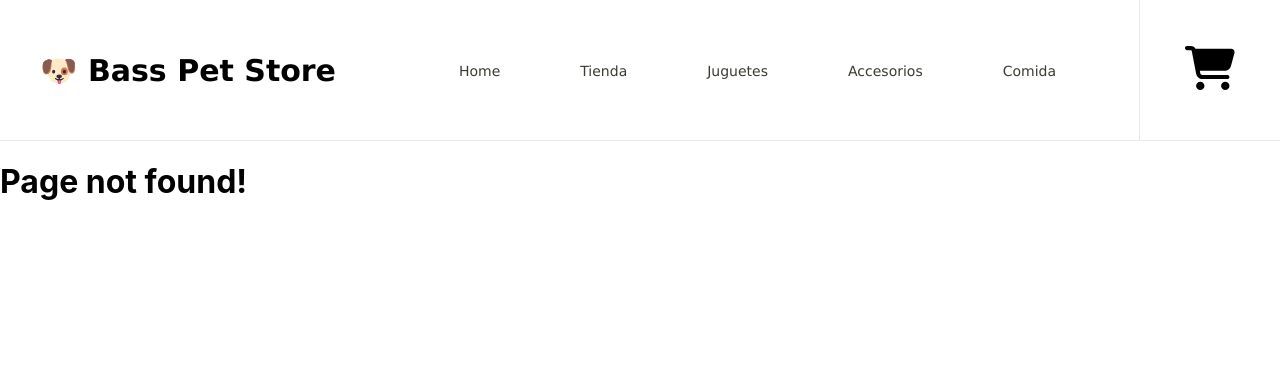
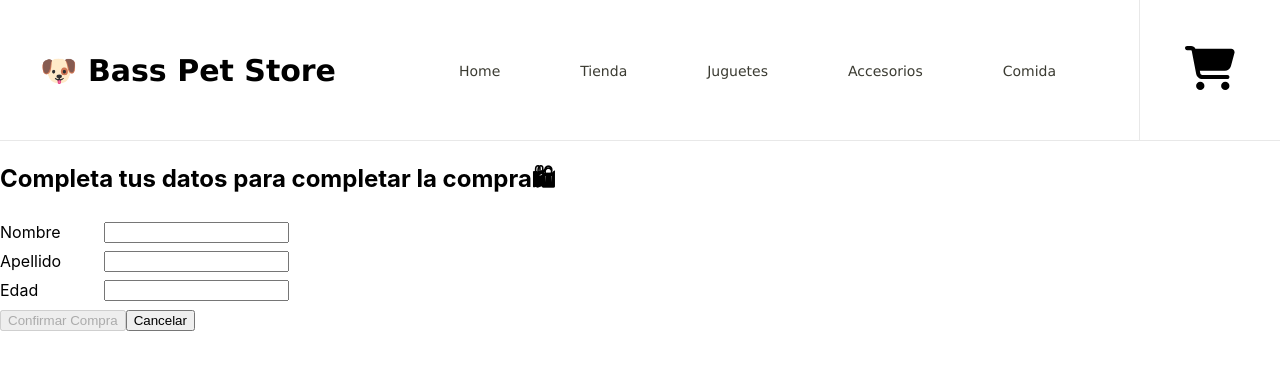
Before and after one commit to ecostabal/react_coder, a React (Create React App) app: page /checkout in a window 1280 px wide. Before the commit this address had no page. Shown: the top 370 px of the page. Built offline with nearby package versions, Linux system fonts and the light colour scheme.

Commit message:
casiMuero

```diff
--- a/src/App.js
+++ b/src/App.js
@@ -2,9 +2,11 @@ import './App.css';
 import NavBar from './components/NavBar/NavBar';
 import ItemListContainer from './components/ItemListContainer/ItemListContainer'
 import ItemDetailContainer from './components/ItemDetailContainer/ItemDetailContainer';
+import CartContainer from './components/CartContainer/CartContainer';
+import Checkout from './components/Checkout/Checkout';
+import OrderConfirmation from './components/OrderConfirmation/OrderConfirmation';
 import { BrowserRouter, Routes, Route } from 'react-router-dom';
 import { CartContextProvider } from "./context/cartContext";
-import CartContainer from './components/CartContainer/CartContainer';
 
 
 function App() {
@@ -18,6 +20,8 @@ function App() {
             <Route path="/category/:categoryId" element={<ItemListContainer/>}/>
             <Route path="/product/:id" element={<ItemDetailContainer/>}/>
             <Route path="/cart" element={<CartContainer/>}></Route>
+            <Route path="/checkout" element={<Checkout/>}></Route>
+            <Route path="/order-confirmation/:id" element={ <OrderConfirmation/>}/>
             <Route path="*" element={<h1>Page not found!</h1>}/>
           </Routes>
         </BrowserRouter>
--- a/src/components/CartContainer/CartContainer.jsx
+++ b/src/components/CartContainer/CartContainer.jsx
@@ -48,7 +48,9 @@ function CartContainer() {
                         ))}
                         <div className="cart-buttons">
                             <p className="cart-total">💰 Total: $ {calculateTotalPrice().toFixed(2)}</p>
-                            <button onClick={handleCheckout}>Proceed to Checkout</button>
+                            <Link to="/checkout">
+                                <button>Proceed to Checkout</button>
+                            </Link>
                             <button onClick={clearCart}>Vaciar Carrito</button>
                         </div>
                     </div>
--- /dev/null
+++ b/src/components/Checkout/Checkout.jsx
@@ -0,0 +1,103 @@
+import { useNavigate } from "react-router-dom";
+import { cartContext } from "../../context/cartContext";
+import { createOrder } from "../../services/firebase";
+import { useContext, useState } from "react";
+
+function Checkout() {
+  const [buyer, setBuyer] = useState({
+    firstname: "",
+    lastname: "",
+    age: "",
+  });
+
+  const navigate = useNavigate();
+  const { cart, calculateTotalPrice } = useContext(cartContext);
+
+  async function handleCheckout(evt) {
+    evt.preventDefault();
+    const orderData = {
+      items: cart,
+      buyer: buyer,
+      date: new Date(),
+      total: calculateTotalPrice(),
+    };
+
+    try {
+      const idOrder = await createOrder(orderData);
+      console.log(`Gracias por tu compra, tu numero de orden es ${idOrder}`);
+      navigate(`/order-confirmation/${idOrder}`);
+    } catch (error) {
+      alert(`No se pudo realizar la compra ${error.message}`);
+    }
+  }
+
+  function onInputChange(evt) {
+    const value = evt.target.value;
+    const field = evt.target.name;
+    //buyer["firstname"] -> buyer.firstname
+    const newState = { ...buyer };
+    newState[field] = value;
+    setBuyer(newState);
+  }
+
+  function resetForm(e) {
+    e.preventDefault();
+    setBuyer({
+      firstname: "",
+      lastname: "",
+      age: "",
+    });
+  }
+
+  return (
+    <form>
+      <h2>Completa tus datos para completar la compra🛍</h2>
+
+      <div style={{ display: "flex", marginBottom: 8 }}>
+        <label htmlFor="lastname" style={{ width: "100px", marginRight: 4 }}>
+          Nombre
+        </label>
+        <input
+          value={buyer.firstname}
+          name="firstname"
+          type="text"
+          onChange={onInputChange}
+        />
+      </div>
+
+      <div style={{ display: "flex", marginBottom: 8 }}>
+        <label htmlFor="lastname" style={{ width: "100px", marginRight: 4 }}>
+          Apellido
+        </label>
+        <input
+          value={buyer.lastname}
+          name="lastname"
+          type="text"
+          onChange={onInputChange}
+        />
+      </div>
+
+      <div style={{ display: "flex", marginBottom: 8 }}>
+        <label style={{ width: "100px", marginRight: 4 }}>Edad</label>
+        <input
+          value={buyer.age}
+          name="age"
+          type="number"
+          onChange={onInputChange}
+        />
+      </div>
+
+      <button
+        disabled={
+          !(buyer.firstname !== "" && buyer.lastname !== "" && buyer.age !== "")
+        }
+        onClick={handleCheckout}
+      >
+        Confirmar Compra
+      </button>
+      <button onClick={resetForm}>Cancelar</button>
+    </form>
+  );
+}
+
+export default Checkout;
--- a/src/components/OrderConfirmation/OrderConfirmation.jsx
+++ b/src/components/OrderConfirmation/OrderConfirmation.jsx
@@ -1,32 +1,25 @@
-import React from 'react';
-import { Link } from 'react-router-dom';
-import "./OrderConfirmation.css";
+import { useState, useEffect } from "react";
+import { useParams } from "react-router-dom";
+import { getOrder } from "../../services/firebase";
 
-function formatDateString(date) {
-    const options = { year: 'numeric', month: 'long', day: 'numeric', hour: 'numeric', minute: 'numeric', second: 'numeric', timeZoneName: 'short' };
-    return new Date(date).toLocaleDateString(undefined, options);
+function OrderConfirmation() {
+  const [orderData, setOrderData] = useState(null);
+
+  const { id } = useParams();
+
+  useEffect(() => {
+    getOrder(id).then((order) => {
+      console.log(order);
+      setOrderData(order);
+    });
+  }, []);
+
+  return (
+    <div>
+      <h1>Gracias por tu compra! </h1>
+      <p>Tu número de órden es {orderData ? orderData.id : "Cargando..."}</p>
+    </div>
+  );
 }
 
-function OrderConfirmation({ orderId, cart, orderDate }) {
-    return (
-        <div className="order-confirmation">
-            <h1>¡Compra Finalizada!</h1>
-            <p>Fecha: {formatDateString(orderDate)}</p>
-            <p>Tus productos:</p>
-            {cart.map(item => (
-                <div className="cart-item" key={item.id}>
-                    <img src={item.img} alt={item.title}/>
-                    <h2>{item.title} (x{item.count})</h2>
-                    <p>Qty: ${item.count} (Subtotal: ${item.count * item.price})</p>
-                    <p>Total ${item.count * item.price}</p>
-                </div>
-            ))}
-            <p>Tu número de orden es: <span className="order-id">{orderId}</span></p>
-            <p>Gracias por tu compra.</p>
-            <Link to="/">
-                <button>Volver a Inicio</button>
-            </Link>
-        </div>
-    )}
-
 export default OrderConfirmation;
```
